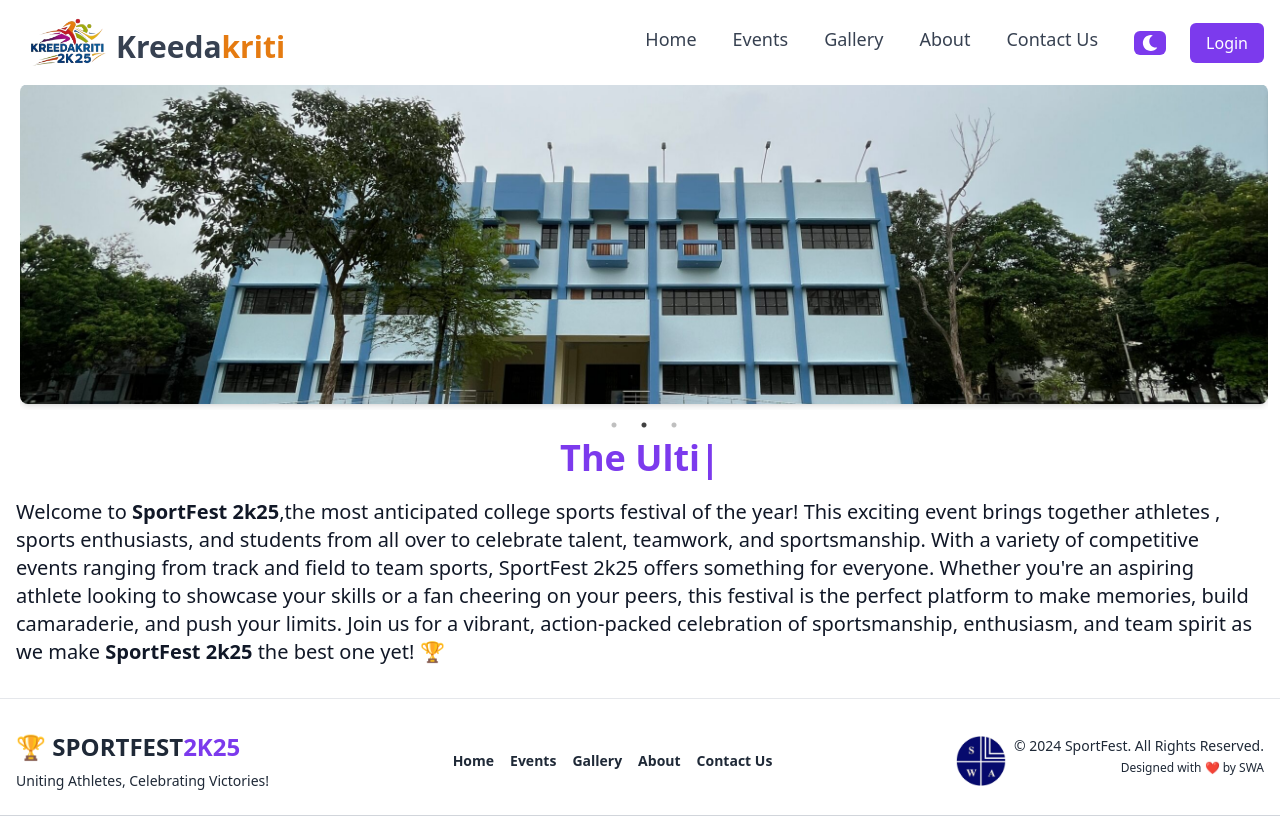
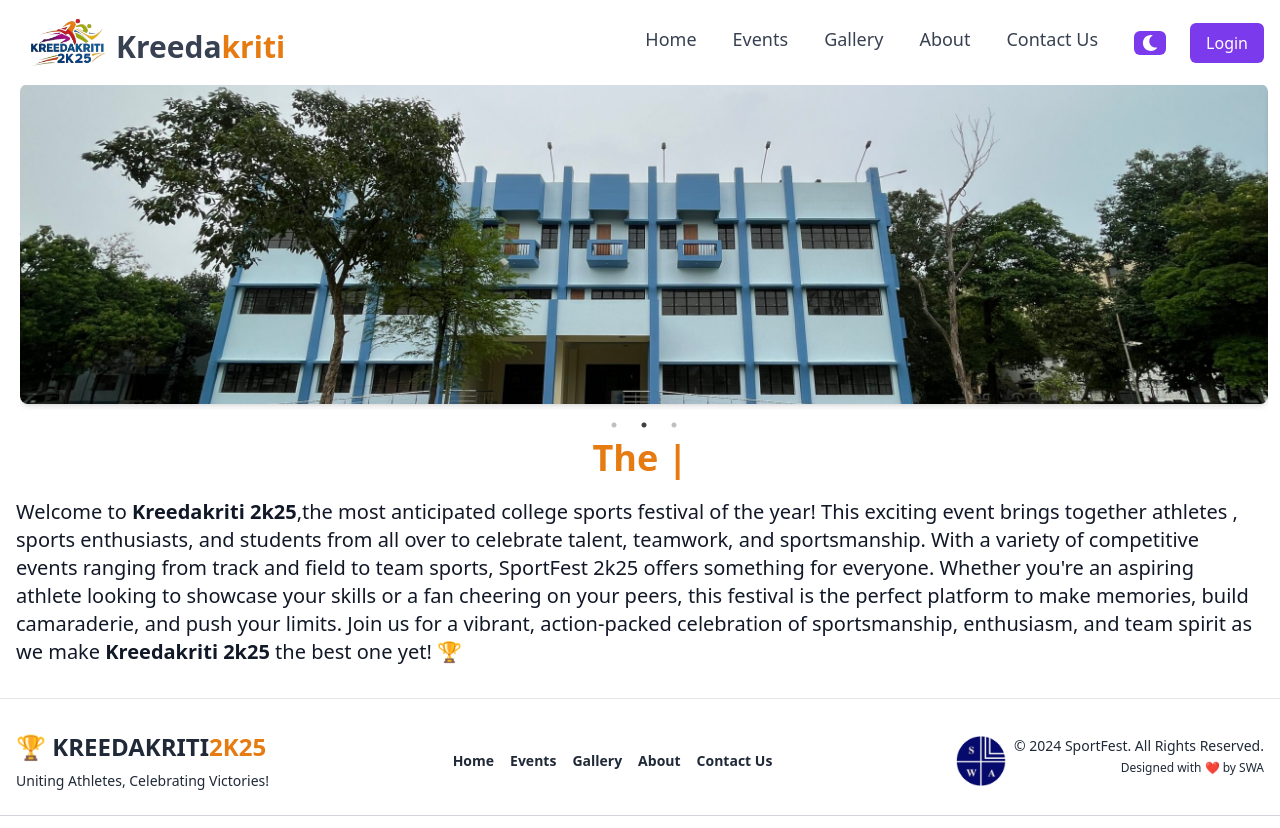
Before and after one commit to mickeybera/sportfest, a React (Vite) app in the folder frontend/: page / in a window 1280 px wide. Shown: the top 828 px of the page. Built offline with nearby package versions, Linux system fonts and the light colour scheme; no server answers.

Commit message:
sportfest replace with kreedakriti

```diff
--- a/frontend/src/components/Footer.jsx
+++ b/frontend/src/components/Footer.jsx
@@ -9,7 +9,7 @@ function Footer() {
 
         {/* Left Section */}
         <div className="mb-6 md:mb-0 text-center md:text-left">
-          <h3 className="text-2xl font-bold uppercase">🏆 SportFest<span className='text-violet-600'>2K25</span></h3>
+          <h3 className="text-2xl font-bold uppercase">🏆 Kreedakriti<span style={{ color: 'var(--color-custom)' }}>2K25</span></h3>
           <p className="text-sm mt-2">Uniting Athletes, Celebrating Victories!</p>
         </div>
 
--- a/frontend/src/components/Home.jsx
+++ b/frontend/src/components/Home.jsx
@@ -42,7 +42,7 @@ function Carousel() {
             <div className='h-auto overflow-x-hidden'>
                 {/* Header */}
                 <h2 className='mt-3 text-center text-2xl md:text-3xl font-bold mb-6 text-violet-600'>
-                    Welcome to SportFest 2<span className='text-violet-600'>k</span>2<span className='text-violet-600'>5</span>
+                    Welcome to Kreedakriti 2<span className='text-violet-600'>k</span>2<span className='text-violet-600'>5</span>
                 </h2>
                 <div className='ml-1 mr-4 py-3 w-full lg:w-3/3  mt-5 px-2 md:px-4 sm:mr-4'>
                     {/* Carousel */}
@@ -74,17 +74,18 @@ function Carousel() {
                     {/* React Typed Text before paragraph */}
                     <div className='text-center mt-4'>
                         <ReactTyped
-                            strings={["Get Ready for SportFest 2k25 🎉", "The Ultimate Sports Festival! 🏅"]}
+                            strings={["Get Ready for Kreedakriti 2k25 🎉", "The Ultimate Sports Festival! 🏅"]}
                             typeSpeed={40}
                             backSpeed={50}
                             backDelay={1000}
                             startDelay={500}
                             loop
-                            className="text-center text-xl sm:text-2xl md:text-3xl lg:text-4xl font-bold text-violet-600 mb-6"
+                            className="text-center text-xl sm:text-2xl md:text-3xl lg:text-4xl font-bold mb-6"
+                            style={{ color: 'var(--color-custom)' }}
                         />
                     </div>
                     <p className='mt-5 ml-4 mr-4 text-base sm:text-lg md:text-xl leading-relaxed'>
-                        Welcome to <strong>SportFest 2k25</strong>,the most anticipated college sports festival of the year! This exciting event brings together athletes , sports enthusiasts, and students from all over to celebrate talent, teamwork, and sportsmanship. With a variety of competitive events ranging from track and field to team sports, SportFest 2k25 offers something for everyone. Whether you're an aspiring athlete looking to showcase your skills or a fan cheering on your peers, this festival is the perfect platform to make memories, build camaraderie, and push your limits. Join us for a vibrant, action-packed celebration of sportsmanship, enthusiasm, and team spirit as we make <strong>SportFest 2k25</strong> the best one yet! 🏆
+                        Welcome to <strong>Kreedakriti 2k25</strong>,the most anticipated college sports festival of the year! This exciting event brings together athletes , sports enthusiasts, and students from all over to celebrate talent, teamwork, and sportsmanship. With a variety of competitive events ranging from track and field to team sports, SportFest 2k25 offers something for everyone. Whether you're an aspiring athlete looking to showcase your skills or a fan cheering on your peers, this festival is the perfect platform to make memories, build camaraderie, and push your limits. Join us for a vibrant, action-packed celebration of sportsmanship, enthusiasm, and team spirit as we make <strong>Kreedakriti 2k25</strong> the best one yet! 🏆
                     </p>
                 </div>
             </div>
```
